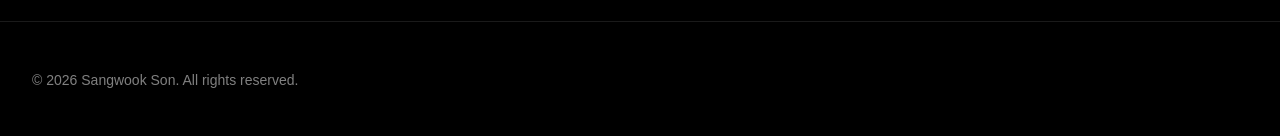
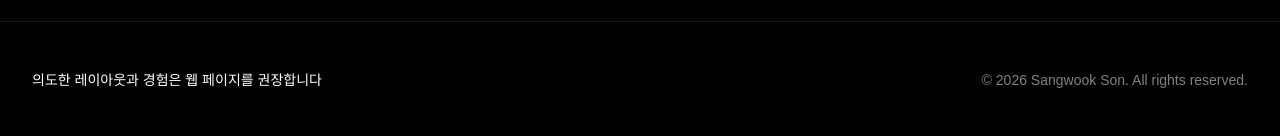
Before and after one commit to sonsangwook/sonsangwook-portfolio, a Next.js app: page / in a window 1280 px wide. Shown: the part 5440-5576 px from the top of the page. Built offline with nearby package versions, Linux system fonts and the light colour scheme; a web font is replaced by a local one.

Commit message:
fix(footer): update layout with guidance text

```diff
--- a/src/app/components/layout/Footer.tsx
+++ b/src/app/components/layout/Footer.tsx
@@ -1,8 +1,11 @@
 export function Footer() {
     return (
         <footer className="border-t border-white/10 py-12 bg-black">
-            <div className="container mx-auto px-4 sm:px-6 lg:px-8">
-                <p className="text-sm text-white/50 text-left">
+            <div className="container mx-auto px-4 sm:px-6 lg:px-8 flex flex-col md:flex-row justify-between items-center gap-4">
+                <p className="text-[14px] text-white text-center md:text-left">
+                    의도한 레이아웃과 경험은 웹 페이지를 권장합니다
+                </p>
+                <p className="text-sm text-white/50 text-center md:text-right">
                     &copy; {new Date().getFullYear()} Sangwook Son. All rights reserved.
                 </p>
             </div>
```
